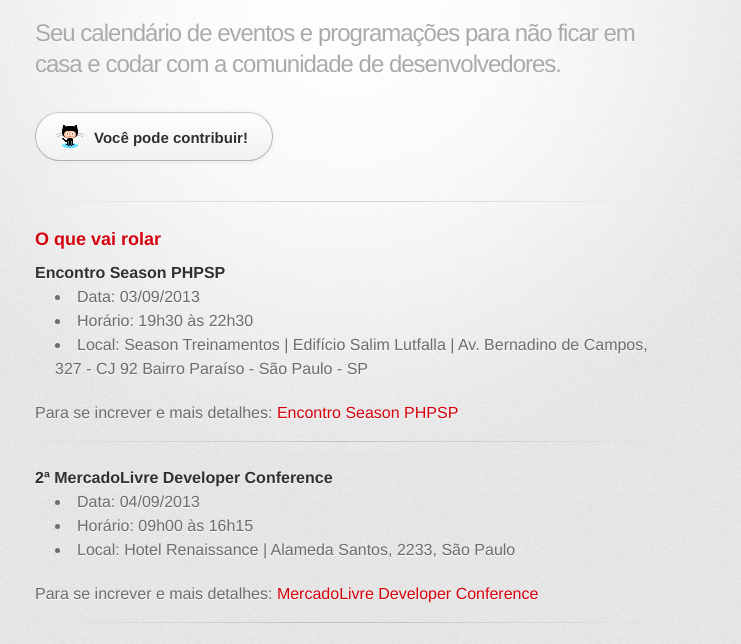
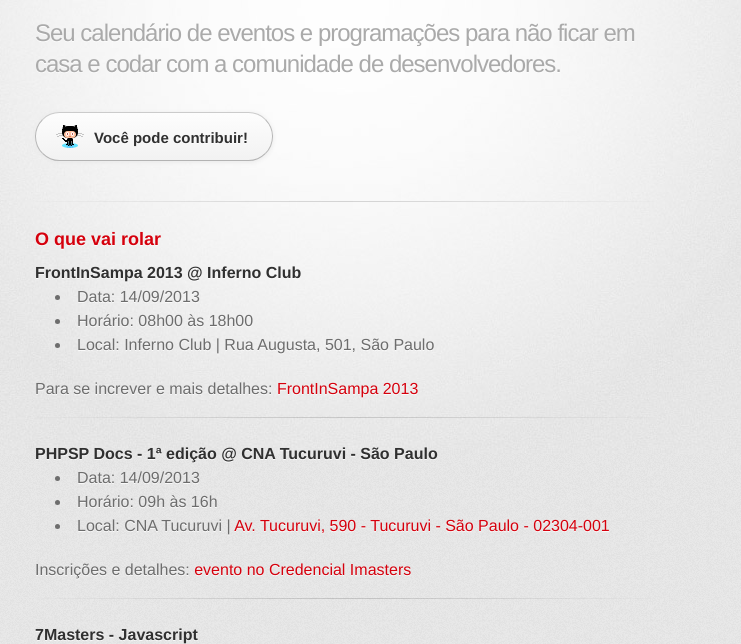
Before and after one commit to saiadecasa/saiadecasa.github.io, a plain HTML site: page index.html in a window 1280 px wide. Shown: the part 120-764 px from the top of the page, without its empty margins (295-1036 px from the left). Drawn offline with Linux system fonts and the light colour scheme; a web font is replaced by a local one.

Commit message:
Remove eventos passados

```diff
--- a/index.html
+++ b/index.html
@@ -32,24 +32,6 @@
                 <section id="main_content">
 
                     <h3>O que vai rolar</h3>
-
-                    <h4>Encontro Season PHPSP</h4>
-                    <ul>
-                      <li><b>Data:</b> 03/09/2013 </li>
-                      <li><b>Horário:</b> 19h30 às 22h30</li>
-                      <li><b>Local:</b> Season Treinamentos | Edifício Salim Lutfalla | Av. Bernadino de Campos, 327 - CJ 92 Bairro Paraíso - São Paulo - SP</li>
-                    </ul>
-                    Para se increver e mais detalhes: <a href="http://phpsp.org.br/index.php/events/event/encontro-phpsp-setembro-2013/"> Encontro Season PHPSP </a>
-                    <hr>
-
-                    <h4>2ª MercadoLivre Developer Conference</h4>
-                    <ul>
-                      <li><b>Data:</b> 04/09/2013 </li>
-                      <li><b>Horário:</b> 09h00 às 16h15</li>
-                      <li><b>Local:</b> Hotel Renaissance | Alameda Santos, 2233, São Paulo</li>
-                    </ul>
-                    Para se increver e mais detalhes: <a href="http://devconf.mercadolivre.com"> MercadoLivre Developer Conference </a>
-                    <hr>
 
                     <h4>FrontInSampa 2013 @ Inferno Club</h4>
                     <ul>
```
